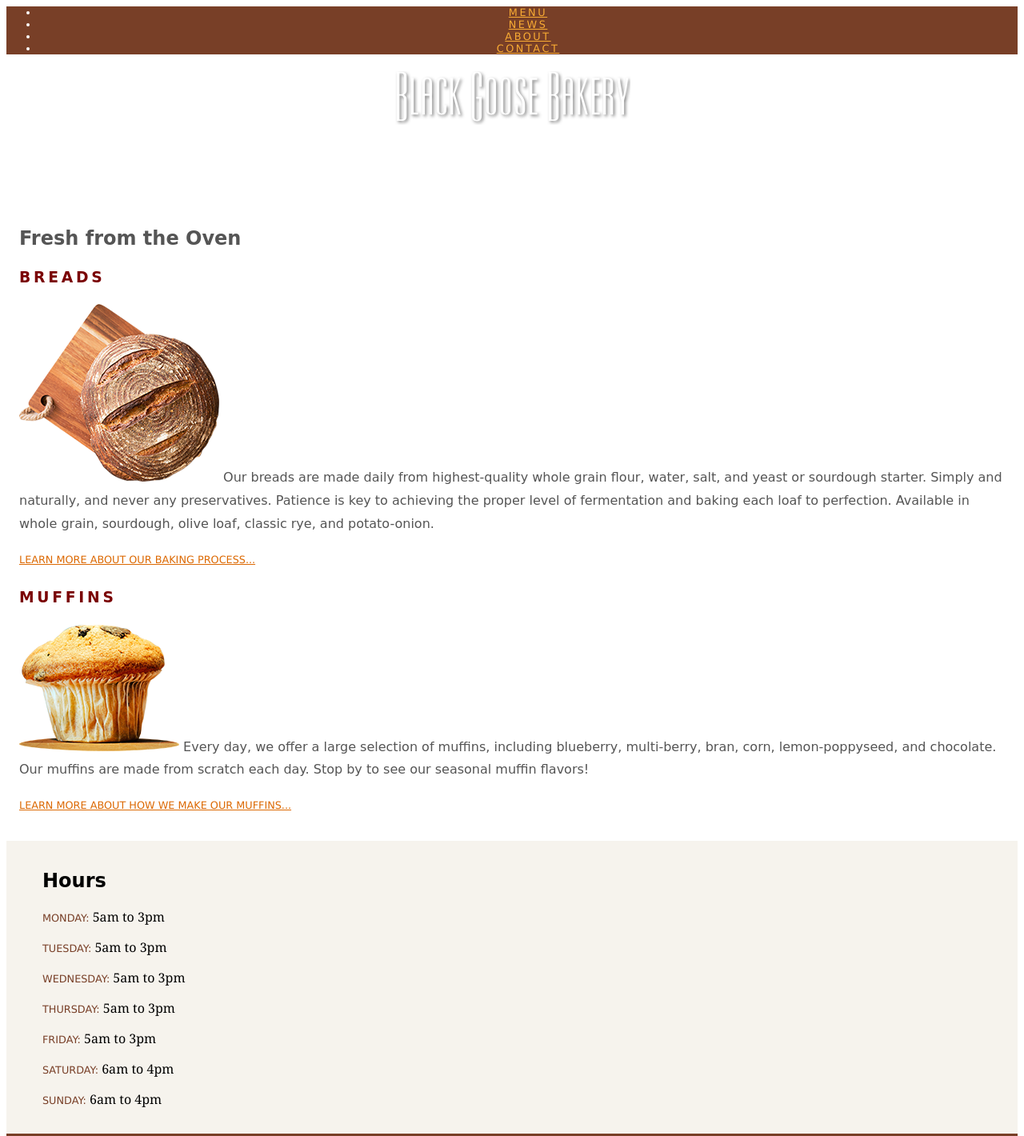
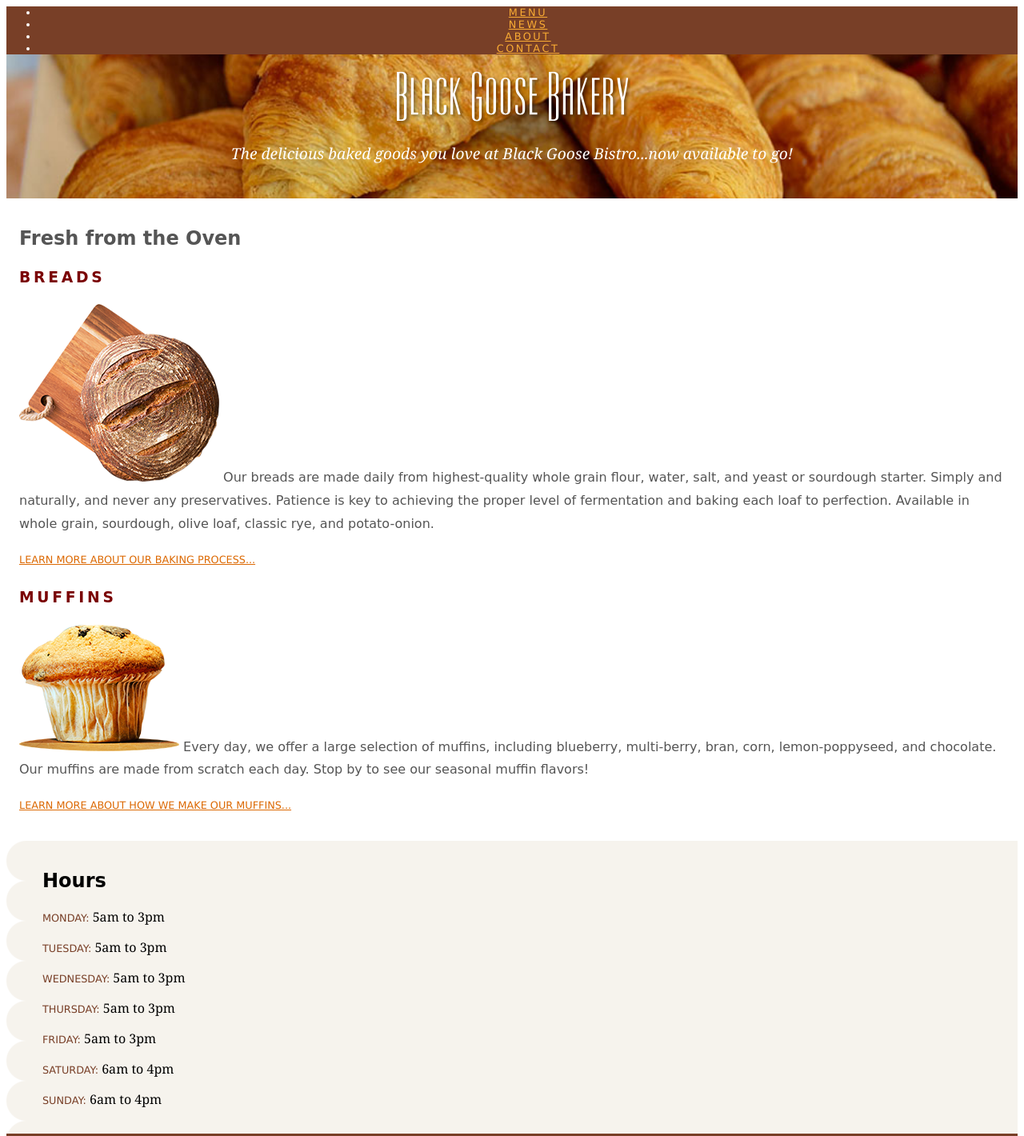
Before and after one commit to james122790/Exercise-14-1, a plain HTML site: page index.html in a window 1280 px wide. Shown: the top 1420 px of the page at 80% size. Drawn offline with Linux system fonts and the light colour scheme; a web font is replaced by a local one.

Commit message:
Update bakery-styles.css

```diff
--- a/bakery-styles.css
+++ b/bakery-styles.css
@@ -20,7 +20,7 @@ a:focus, a:hover, a:active { color: #F9AB33; }
 /* header styles */
 header {
   color: white;
-  background:  url(images/croissants_banner.jpg) no-repeat center center;
+  background:  url(croissants_banner.jpg) no-repeat center center;
   background-size: cover;
   text-align: center;
   height: 15em;
@@ -68,7 +68,7 @@ p.more {
 
 /* aside "hours" styles */
 aside {
-  background: url(images/scallop.png) repeat-y left top;
+  background: url(scallop.png) repeat-y left top;
   background-color: #F6F3ED;
   padding: 1em;
   padding-left: 45px;
```
